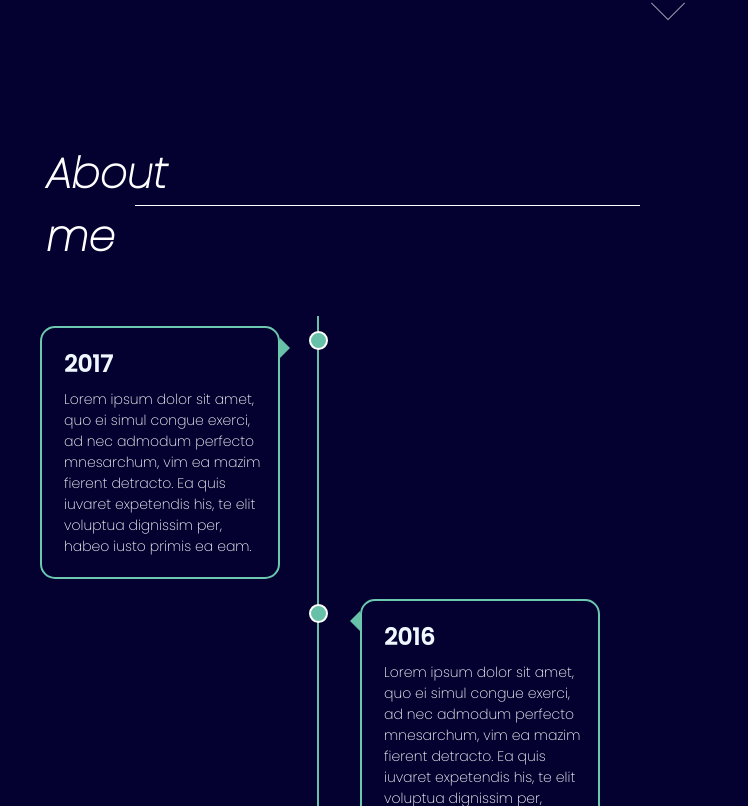
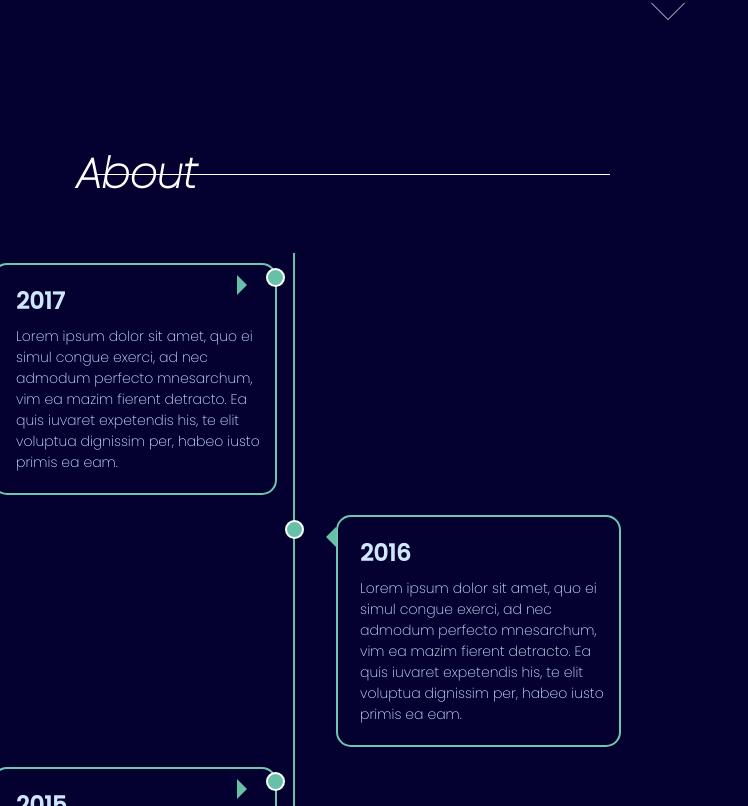
Before and after one commit to aliciabarczak/Profolio_Page, a React (Create React App) app: page / in a window 1280 px wide. Shown: the part 834-1640 px from the top of the page, without its empty margins (0-748 px from the left). Built offline with nearby package versions, Linux system fonts and the light colour scheme.

Commit message:
fix various styling bugs

```diff
--- a/package.json
+++ b/package.json
@@ -6,8 +6,11 @@
     "@testing-library/jest-dom": "^5.16.4",
     "@testing-library/react": "^13.3.0",
     "@testing-library/user-event": "^13.5.0",
+    "aos": "^2.3.4",
     "react": "^18.2.0",
+    "react-burger-menu": "^3.0.8",
     "react-dom": "^18.2.0",
+    "react-icons": "^4.4.0",
     "react-router-dom": "^6.3.0",
     "react-scripts": "5.0.1",
     "web-vitals": "^2.1.4"
--- a/src/Components/AboutMePage.jsx
+++ b/src/Components/AboutMePage.jsx
@@ -14,7 +14,7 @@ export default function AboutMePage() {
       <div id="AboutMePage">
         <header>
           <h1 className="decorated">
-            <span>About me</span>
+            <span>About </span>
           </h1>
         </header>
         <section className="timeline">
--- a/src/Components/BurgerNav.jsx
+++ b/src/Components/BurgerNav.jsx
@@ -44,19 +44,18 @@ function BurgerNav({ sidebar, setSidebar }) {
               <AiOutlineClose className="closeIcon" />
             </Link>
           </li>
+          <div classNme="links">
             {navBarItems.map((item, index) => {
               return (
                 <li key={index} className={item.cName}>
+                  <p>{index + 1}</p>
                   <a href={item.path}>
-                  <span>
-                    <p>{index + 1}</p>
-
-                    {item.title}
-                  </span>
+                    <span>{item.title}</span>
                   </a>
                 </li>
               );
             })}
+          </div>
         </ul>
       </nav>
     </>
--- a/src/Components/Contact.jsx
+++ b/src/Components/Contact.jsx
@@ -11,7 +11,7 @@ export default function Contact() {
       <div id="ContactPage">
         <header>
           <h1 class="decorated">
-            <span>Get in touch</span>
+            <span>Contact</span>
           </h1>
         </header>
         <div className="contactBox">
--- a/src/Components/Homepage.jsx
+++ b/src/Components/Homepage.jsx
@@ -1,6 +1,5 @@
 import Image from "./Image";
 import MainText from "./MainText";
-import HomePageButtons from "./HomePageButtons";
 import "./../Styling/ScrollButton.css";
 
 export default function Homepage() {
--- a/src/Components/Image.jsx
+++ b/src/Components/Image.jsx
@@ -19,14 +19,16 @@ export default function Image() {
     <img
       id="background_img"
       src="https://i.ibb.co/zNBSctX/narrow.jpg"
-      alt="img"></img>
+      alt="img"
+      data-aos="fade-right"></img>
   );
 
   const bigDesktopPic = (
     <img
       id="background_img"
       src="https://i.ibb.co/KGtgH20/F06-D0334-C013-4171-ABC0-B5273-D4-C6954-1.jpg"
-      alt="img"></img>
+      alt="img"
+      data-aos="fade-right"></img>
   );
 
   return (
--- a/src/Styling/AboutMe.css
+++ b/src/Styling/AboutMe.css
@@ -3,7 +3,7 @@
 }
 
 .timeline p {
-  color: white;
+  color: rgb(207, 230, 255);
   font-family: "Poppins", sans-serif;
   font-weight: 100;
   margin: 0;
@@ -14,7 +14,7 @@
 }
 
 .timeline h2 {
-  color: aliceblue;
+  color: rgb(207, 230, 255);
   margin-bottom: 0.5rem;
   font-family: "Poppins", sans-serif;
   font-size: 17px;
@@ -54,13 +54,7 @@ header {
   max-width: 1200px;
   margin: 0 auto;
   margin-bottom: 4rem;
-  margin-left: 3rem;
-}
-/* The actual timeline (the vertical ruler) */
-.timeline {
-  position: relative;
-  max-width: 1200px;
-  margin: 0 auto;
+  margin-left: -3rem;
 }
 
 /* The actual timeline (the vertical ruler) */
@@ -81,7 +75,7 @@ header {
   padding: 10px 40px;
   position: relative;
   background-color: inherit;
-  width: 50%;
+  width: 45%;
 }
 
 /* The circles on the timeline */
@@ -154,6 +148,16 @@ header {
   border-radius: 15px;
 }
 
+div.container.right,
+div.container.left {
+  padding-right: 0px;
+  width: 325px;
+}
+
+div.content.aos-init.aos-animate {
+  margin-right: 0px;
+}
+
 /* @media screen and (max-width: 300px) {
 TBC
 } */
@@ -166,7 +170,7 @@ TBC
 
   .timeline h2 {
     font-size: 14px;
-    margin: 0px;
+    margin: 0, auto;
     margin-left: -2px;
   }
 
@@ -178,6 +182,7 @@ TBC
     font-weight: 100;
     font-style: italic;
   }
+
   /* Place the timelime to the left */
   .timeline {
     margin-left: 30px;
--- a/src/Styling/App.css
+++ b/src/Styling/App.css
@@ -1,3 +1,8 @@
+* {
+  box-sizing: border-box;
+  margin: 0, auto;
+  font-family: "Poppins", sans-serif;
+}
 htmnl {
   scroll-behavior: smooth;
   overflow-y: scroll;
@@ -374,3 +379,7 @@ body {
     width: 450px;
   }
 }
+
+header {
+  margin: 30px;
+}
--- a/src/Styling/BurgerNav.css
+++ b/src/Styling/BurgerNav.css
@@ -5,9 +5,8 @@
 }
 
 .BurgerNav {
-  width: 100%;
+  width: 99%;
   height: 80px;
-
   display: flex;
   justify-content: start;
   align-items: center;
@@ -35,8 +34,7 @@
   position: absolute;
   background-color: rgba(2, 0, 28, 0.85);
   width: 65%;
-  width: 65%;
-  height: 100vh;
+  height: 110vh;
   display: flex;
   justify-content: center;
   top: 0;
@@ -45,29 +43,17 @@
   z-index: 9;
 }
 
-.nav-text {
-  display: flex;
-  justify-content: start;
-  align-items: center;
-  list-style: none;
-  margin: auto;
-  height: 60px;
-}
-
 .nav-text a {
   font-family: "Poppins", sans-serif;
   text-decoration: none;
   font-weight: 400;
-  margin: 0;
-  font-size: 15px;
+  margin: 0, auto;
   color: rgb(83, 152, 133);
   width: 95%;
   height: 100%;
-  display: flex;
-  align-items: center;
-  padding: 1.5rem;
   border-radius: 4px;
   letter-spacing: 1px;
+  font-size: 20px;
 }
 
 .nav-text a:hover {
@@ -85,13 +71,13 @@
   display: flex;
   justify-content: start;
   align-items: center;
+  margin-left: -43px;
+  margin-top: -18px;
 }
 
 span {
   width: 100px;
-  justify-content: space-around;
   margin-left: 16px;
-  display: flex;
 }
 
 .menu-bars {
@@ -104,12 +90,20 @@ span {
   margin-left: -43px;
 }
 
-.nav-text p {
-  font-size: 15px;
-  color: white;
-}
-
 .blur {
   filter: blur(3px);
   transition: 850ms;
 }
+
+.nav-text p {
+  list-style: none;
+  margin: auto;
+  height: 60px;
+  font-size: 20px;
+  color: white;
+}
+
+li.nav-text {
+  margin-left: -47%;
+  display: flex;
+}
--- a/src/Styling/Projects.css
+++ b/src/Styling/Projects.css
@@ -19,10 +19,6 @@
   padding: 0;
   margin: 0;
   box-sizing: border-box;
-}
-
-.title {
-  margin: 30px;
 }
 
 #Project3,
@@ -61,6 +57,11 @@
   font-size: 13px;
   margin-left: -20px;
   width: 350px;
+}
+
+div.contents {
+  padding: 0.2rem;
+  width: 310px;
 }
 
 #backgroundBox {
@@ -103,6 +104,7 @@
 
 .bottomIcons a {
   margin-left: 15px;
+  margin-top: 30%;
 }
 
 .tech {
@@ -113,8 +115,8 @@
   font-family: "Poppins", sans-serif;
   font-weight: 300;
   font-size: 12px;
-  margin-top: 76%;
-  margin-left: 70px;
+  margin-top: 85%;
+  padding-left: 36px;
 }
 
 .tech p {
```
Also changed, not shown: 1 other file (tests, documents, lock files or other folders). Lines whose indentation alone changed are shown as unchanged.
